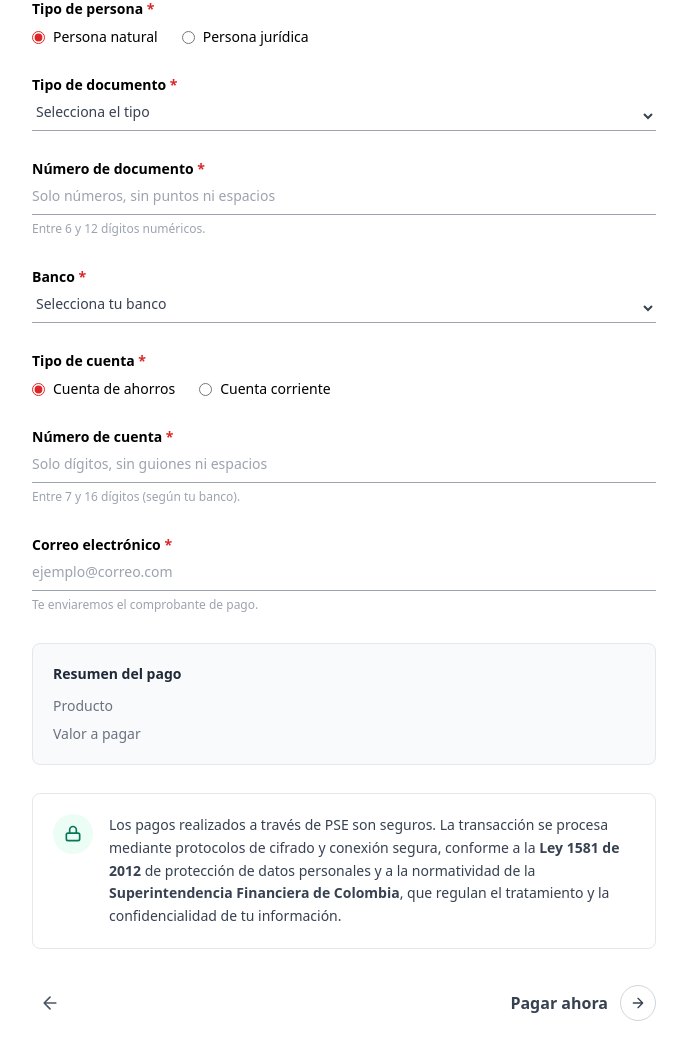
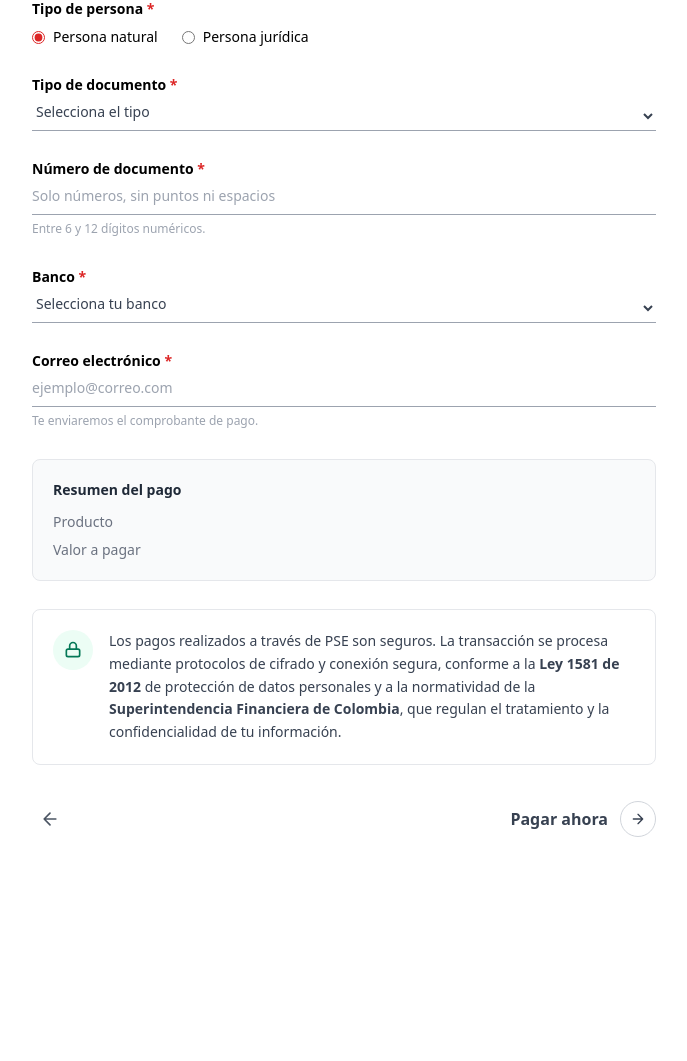
Before and after one commit to enevismejiadiaz/davibank, a Node server app: page /paso3 in a window 1280 px wide. Shown: the part 336-1397 px from the top of the page, without its empty margins (296-983 px from the left). After the commit the page ends 1173 px from the top, so only its background shows below. Run offline with Node 20, Linux system fonts and the light colour scheme; some libraries are stand-ins or nearby versions.

Commit message:
Mejoras UI: asterisco rojo, quitar campos cuenta, etiquetas resumen
- Asterisco de Valor a pagar con descuento hoy cambiado a rojo
- Eliminados campos Tipo de cuenta y Numero de cuenta del paso 3
- Corregida validacion del backend para no exigir numcuenta
- Otro valor renombrado a Valor a pagar con descuento hoy en resumen
- Quitado texto de maquetacion en pagina de confirmacion

Co-Authored-By: Claude Sonnet 4.6 <noreply@anthropic.com>

```diff
--- a/routes/index.js
+++ b/routes/index.js
@@ -70,11 +70,11 @@ router.get('/paso3', (req, res) => {
 
 // POST /paso3
 router.post('/paso3', (req, res) => {
-  const { tipopersona, tipodoc, numdoc, banco, tipocuenta,
-          numcuenta, correo, cedula, nombreCliente,
+  const { tipopersona, tipodoc, numdoc, banco,
+          correo, cedula, nombreCliente,
           numProducto, valorPagar, otroValor } = req.body;
 
-  if (!tipodoc || !numdoc || !banco || !numcuenta || !correo) {
+  if (!tipodoc || !numdoc || !banco || !correo) {
     return res.render('paso3', {
       title: 'Portal de pago — Paso 3 de 4',
       paso: 3,
@@ -89,7 +89,7 @@ router.post('/paso3', (req, res) => {
   res.render('confirmacion', {
     title: '¡Pago enviado!',
     nombreCliente, numProducto, valorPagar, otroValor,
-    banco, tipocuenta, correo,
+    banco, correo,
   });
 });
 
--- a/views/confirmacion.hbs
+++ b/views/confirmacion.hbs
@@ -9,7 +9,6 @@
     </div>
   </div>
   <h1 class="text-2xl font-extrabold mb-2">¡Datos recibidos!</h1>
-  <p class="text-sm text-gray-500 mb-8">Esta es una versión de maquetación. En producción continuarías al Paso 3.</p>
   <div class="rounded-lg border border-gray-200 p-6 text-left space-y-3 text-sm">
     <div class="flex justify-between border-b pb-2">
       <span class="text-gray-500">Cliente</span>
@@ -25,7 +24,7 @@
     </div>
     {{#if otroValor}}
     <div class="flex justify-between">
-      <span class="text-gray-500">Otro valor</span>
+      <span class="text-gray-500">Valor a pagar con descuento hoy</span>
       <span class="font-semibold">{{otroValor}}</span>
     </div>
     {{/if}}
--- a/views/paso2.hbs
+++ b/views/paso2.hbs
@@ -68,7 +68,7 @@
 
     <div>
       <label for="otroValor" class="mb-1 block text-sm font-semibold">
-        Valor a pagar con descuento hoy <span class="text-gray-400 font-normal">*</span>
+        Valor a pagar con descuento hoy <span class="text-red-600">*</span>
       </label>
       <input id="otroValor" name="otroValor" type="text" inputmode="numeric"
              placeholder="Ej: 20000"
--- a/views/paso3.hbs
+++ b/views/paso3.hbs
@@ -121,33 +121,7 @@
       <span class="mt-1 hidden text-xs text-red-600" id="err-banco">Selecciona tu banco.</span>
     </div>
 
-    <div>
-      <p class="mb-2 text-sm font-semibold">Tipo de cuenta <span class="text-red-600">*</span></p>
-      <div class="flex gap-6">
-        <label class="flex items-center gap-2 cursor-pointer text-sm">
-          <input type="radio" name="tipocuenta" value="ahorros" class="accent-red-600" checked>
-          Cuenta de ahorros
-        </label>
-        <label class="flex items-center gap-2 cursor-pointer text-sm">
-          <input type="radio" name="tipocuenta" value="corriente" class="accent-red-600">
-          Cuenta corriente
-        </label>
-      </div>
-    </div>
-
-    <div>
-      <label for="numcuenta" class="mb-1 block text-sm font-semibold">
-        Número de cuenta <span class="text-red-600">*</span>
-      </label>
-      <input id="numcuenta" name="numcuenta" type="text" inputmode="numeric"
-             placeholder="Solo dígitos, sin guiones ni espacios"
-             minlength="7" maxlength="16" required value="{{numcuenta}}"
-             class="w-full border-b border-gray-400 bg-transparent pb-2 text-sm text-gray-600 placeholder-gray-400 outline-none focus:border-black">
-      <span class="mt-1 text-xs text-gray-400">Entre 7 y 16 dígitos (según tu banco).</span>
-      <span class="mt-1 hidden text-xs text-red-600" id="err-numcuenta">Número de cuenta inválido (7–16 dígitos numéricos).</span>
-    </div>
-
-    <div>
+<div>
       <label for="correo" class="mb-1 block text-sm font-semibold">
         Correo electrónico <span class="text-red-600">*</span>
       </label>
@@ -170,7 +144,7 @@
       </div>
       {{#if otroValor}}
       <div class="flex justify-between">
-        <span class="text-gray-500">Otro valor</span>
+        <span class="text-gray-500">Valor a pagar con descuento hoy</span>
         <span class="font-medium">{{otroValor}}</span>
       </div>
       {{/if}}
@@ -204,11 +178,9 @@
 </main>
 
 <script>
-  // Solo números en documento y cuenta
-  ['numdoc','numcuenta'].forEach(id => {
-    document.getElementById(id).addEventListener('input', function() {
-      this.value = this.value.replace(/[^0-9]/g, '');
-    });
+  // Solo números en documento
+  document.getElementById('numdoc').addEventListener('input', function() {
+    this.value = this.value.replace(/[^0-9]/g, '');
   });
 
   // Correo: sin espacios
@@ -235,12 +207,7 @@
     if (!banco.value) { errBanco.classList.remove('hidden'); ok = false; }
     else { errBanco.classList.add('hidden'); }
 
-    const numcuenta = document.getElementById('numcuenta');
-    const errNumcuenta = document.getElementById('err-numcuenta');
-    if (!/^[0-9]{7,16}$/.test(numcuenta.value)) { errNumcuenta.classList.remove('hidden'); ok = false; }
-    else { errNumcuenta.classList.add('hidden'); }
-
-    const correo = document.getElementById('correo');
+const correo = document.getElementById('correo');
     const errCorreo = document.getElementById('err-correo');
     if (!/^[^\s@]+@[^\s@]+\.[^\s@]+$/.test(correo.value)) { errCorreo.classList.remove('hidden'); ok = false; }
     else { errCorreo.classList.add('hidden'); }
```
